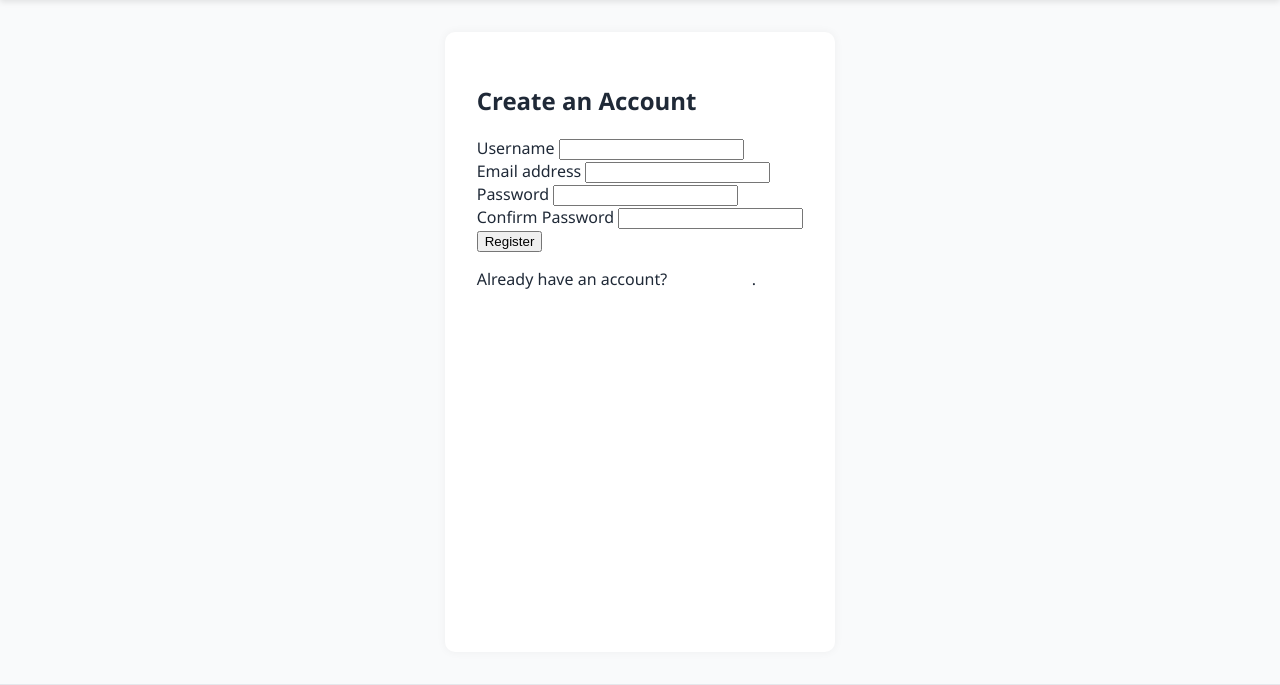
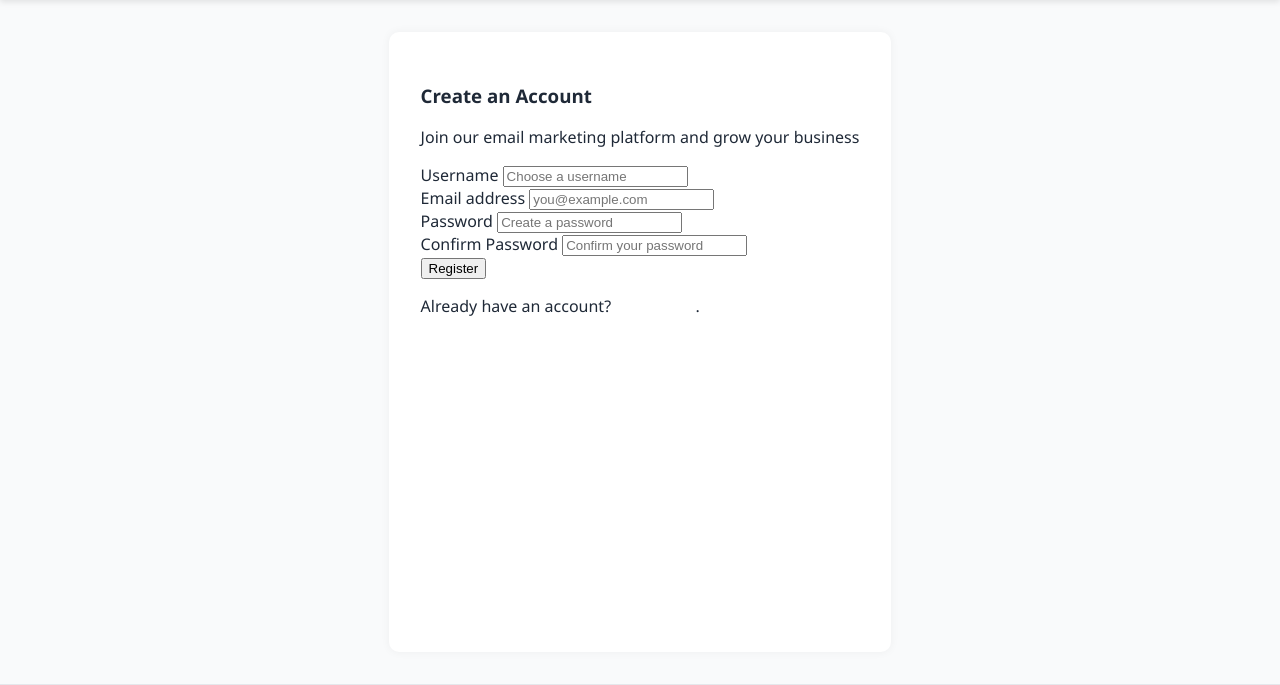
Before and after one commit to wanjosbest/sendmail, a Django app: page /register/ in a window 1280 px wide. Shown: the part 65-750 px from the top of the page. Run offline with Django 5.2, Linux system fonts and the light colour scheme.

Commit message:
Update register.html

```diff
--- a/templates/auth/register.html
+++ b/templates/auth/register.html
@@ -1,29 +1,69 @@
 {% extends "base.html" %}
 {% block title %}Register{% endblock %}
+
 {% block content %}
-<div class="row justify-content-center">
-  <div class="col-md-6">
-    <h2 class="mb-4">Create an Account</h2>
-    <form method="POST">
+<div class="d-flex justify-content-center align-items-center min-vh-100 bg-light">
+  <div class="card shadow-sm p-4 w-100" style="max-width: 500px;">
+    <h3 class="text-center mb-3 fw-bold">Create an Account</h3>
+    <p class="text-center text-muted mb-4 small">Join our email marketing platform and grow your business</p>
+
+    <form method="POST" novalidate>
       {% csrf_token %}
       <div class="mb-3">
         <label for="username" class="form-label">Username</label>
-        <input type="text" class="form-control" id="username" name="username" required />
+        <input
+          type="text"
+          class="form-control"
+          id="username"
+          name="username"
+          placeholder="Choose a username"
+          required
+        />
       </div>
+
       <div class="mb-3">
         <label for="email" class="form-label">Email address</label>
-        <input type="email" class="form-control" id="email" name="email" required />
+        <input
+          type="email"
+          class="form-control"
+          id="email"
+          name="email"
+          placeholder="you@example.com"
+          required
+        />
       </div>
+
       <div class="mb-3">
         <label for="password" class="form-label">Password</label>
-        <input type="password" class="form-control" id="password" name="password" required />
+        <input
+          type="password"
+          class="form-control"
+          id="password"
+          name="password"
+          placeholder="Create a password"
+          required
+        />
       </div>
+
       <div class="mb-3">
         <label for="password2" class="form-label">Confirm Password</label>
-        <input type="password" class="form-control" id="password2" name="password2" required />
+        <input
+          type="password"
+          class="form-control"
+          id="password2"
+          name="password2"
+          placeholder="Confirm your password"
+          required
+        />
       </div>
-      <button type="submit" class="btn btn-primary">Register</button>
-      <p class="mt-3">Already have an account? <a href="{% url 'login' %}">Login here</a>.</p>
+
+      <div class="d-grid">
+        <button type="submit" class="btn btn-primary fw-semibold">Register</button>
+      </div>
+
+      <p class="text-center mt-3 small">
+        Already have an account? <a href="{% url 'login' %}" class="text-decoration-none">Login here</a>.
+      </p>
     </form>
   </div>
 </div>
```
